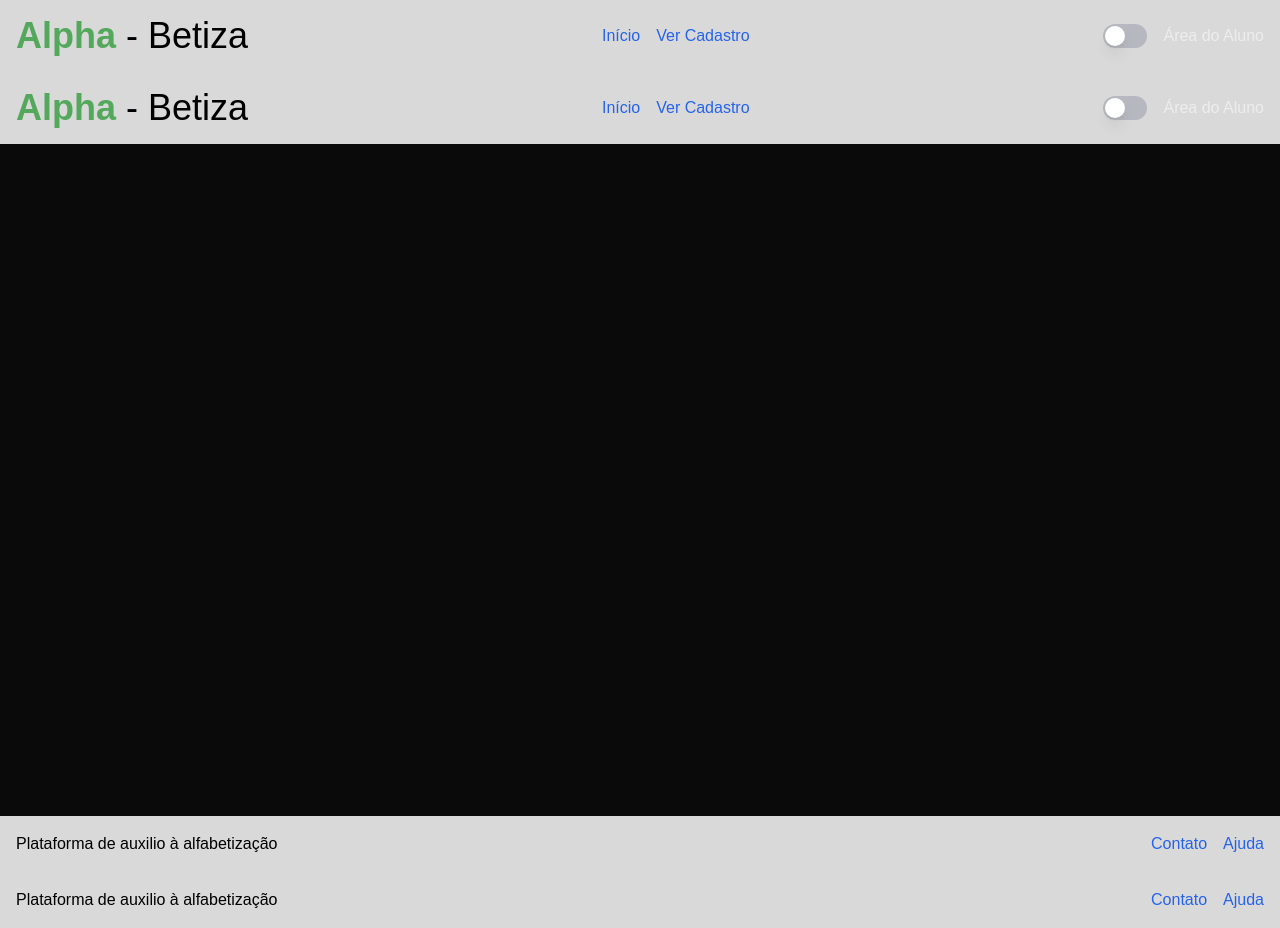
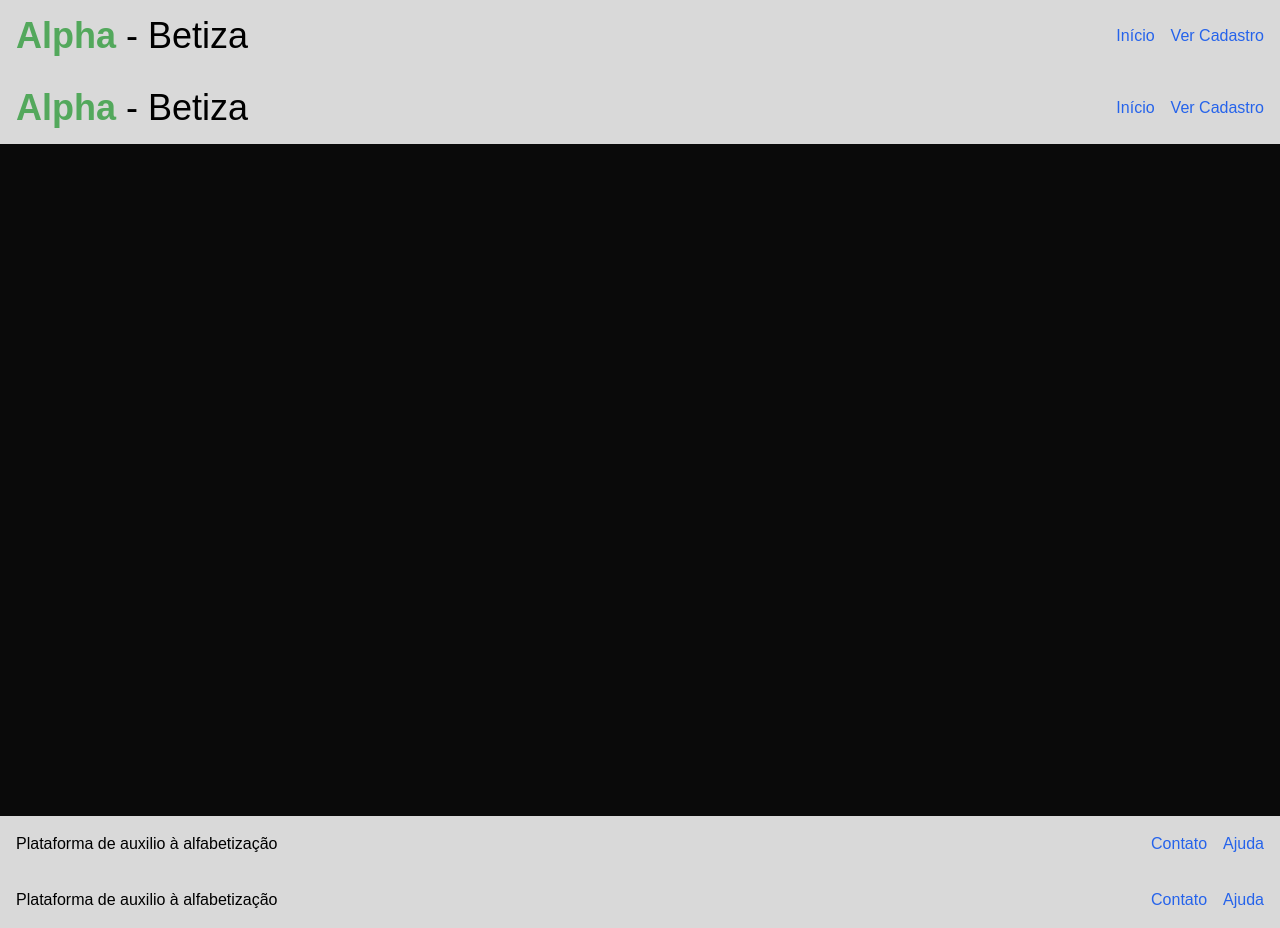
Before and after one commit to pacarmona/alpha-betiza-tcc, a Next.js app: page /layout in a window 1280 px wide. Built offline with nearby package versions, Linux system fonts and the light colour scheme.

Commit message:
remover código comentado e não utilizado no TopBar

```diff
--- a/src/components/topBar.tsx
+++ b/src/components/topBar.tsx
@@ -1,28 +1,28 @@
 "use client";
 import { useUser } from "@/providers/UserProvider";
-import { usePathname, useRouter } from "next/navigation";
-import { useEffect, useState } from "react";
-import { Switch } from "./ui/switch";
+import { useRouter } from "next/navigation";
+// import { useEffect, useState } from "react";
+// import { Switch } from "./ui/switch";
 
 export default function TopBar() {
   const { userId } = useUser();
   const router = useRouter();
-  const pathname = usePathname(); // Obtém a rota atual
-  const [isStudent, setIsStudent] = useState(false);
+  // const pathname = usePathname(); // Obtém a rota atual
+  // const [isStudent, setIsStudent] = useState(false);
 
-  useEffect(() => {
-    // Define o estado do switch com base na rota atual
-    setIsStudent(pathname === "/student");
-  }, [pathname]);
+  // useEffect(() => {
+  //   // Define o estado do switch com base na rota atual
+  //   setIsStudent(pathname === "/student");
+  // }, [pathname]);
 
-  const handleSwitchChange = (checked: boolean) => {
-    if (checked) {
-      router.push("/student");
-    } else {
-      router.push("/");
-    }
-    setIsStudent(checked);
-  };
+  // const handleSwitchChange = (checked: boolean) => {
+  //   if (checked) {
+  //     router.push("/student");
+  //   } else {
+  //     router.push("/");
+  //   }
+  //   setIsStudent(checked);
+  // };
 
   return (
     <div className="w-full bg-[#D9D9D9] p-4 flex justify-between items-center">
@@ -45,10 +45,10 @@ export default function TopBar() {
           Ver Cadastro
         </a>
       </div>
-      <div className="flex gap-4 items-center">
+      {/* <div className="flex gap-4 items-center">
         <Switch checked={isStudent} onCheckedChange={handleSwitchChange} />
         <span className="text-base">Área do Aluno</span>
-      </div>
+      </div> */}
     </div>
   );
 }
```
